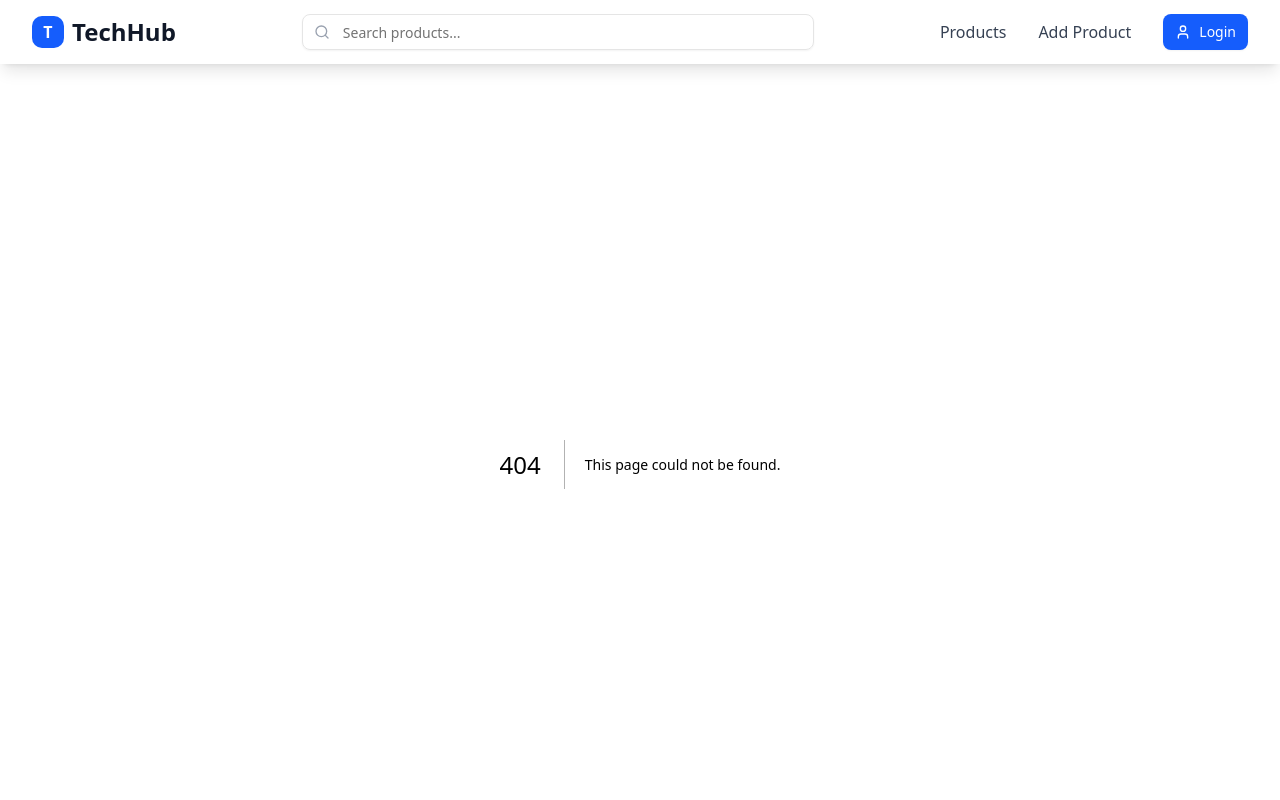
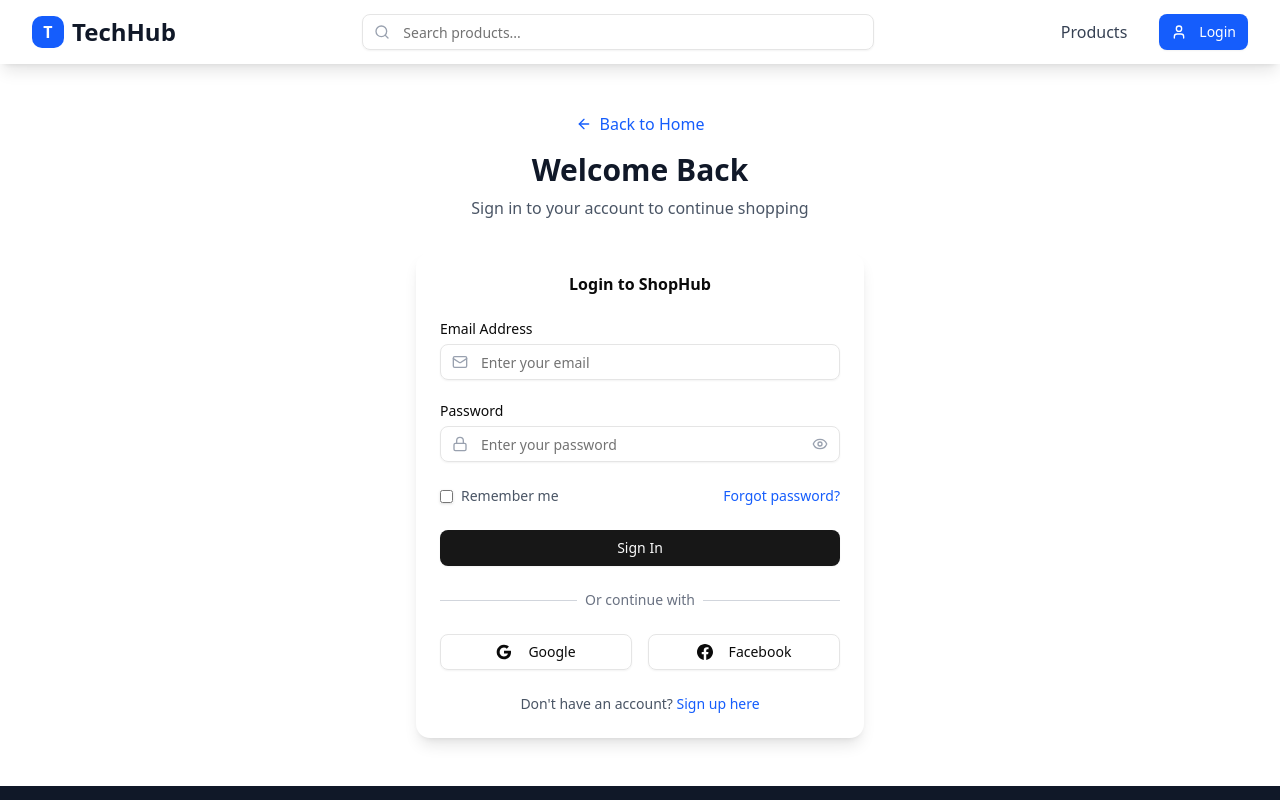
Before and after one commit to nmkhans/tech-hub, a Next.js app: page /login in a window 1280 px wide. Before the commit this address had no page. Shown: the top 800 px of the page. Built offline with nearby package versions, Linux system fonts and the light colour scheme; no server answers.

Commit message:
authentication and private route added

```diff
--- /dev/null
+++ b/app/api/auth/[...nextauth]/route.js
@@ -0,0 +1,2 @@
+import { handlers } from "@/auth";
+export const { GET, POST } = handlers;
--- a/app/layout.js
+++ b/app/layout.js
@@ -3,6 +3,7 @@
 import Header from "@/components/Header";
 import Footer from "@/components/Footer";
 import ToastProvider from "@/context/ToastProvider";
+import Providers from "@/context/SessionProvider";
 
 const geistSans = Geist({
   variable: "--font-geist-sans",
@@ -25,9 +26,11 @@
       <body
         className={`${geistSans.variable} ${geistMono.variable} antialiased`}
       >
-        <Header />
-        <ToastProvider>{children}</ToastProvider>
-        <Footer />
+        <Providers>
+          <Header />
+          <ToastProvider>{children}</ToastProvider>
+          <Footer />
+        </Providers>
       </body>
     </html>
   );
--- /dev/null
+++ b/app/login/page.js
@@ -0,0 +1,213 @@
+"use client";
+
+import { useState } from "react";
+import Link from "next/link";
+import { Button } from "@/components/ui/button";
+import { Input } from "@/components/ui/input";
+import { Label } from "@/components/ui/label";
+import {
+  Card,
+  CardContent,
+  CardHeader,
+  CardTitle,
+} from "@/components/ui/card";
+import { Eye, EyeOff, ArrowLeft, Mail, Lock } from "lucide-react";
+import { signIn } from "next-auth/react";
+import { toast } from "react-toastify";
+
+export default function Login() {
+  const [showPassword, setShowPassword] = useState(false);
+  const [formData, setFormData] = useState({
+    email: "",
+    password: "",
+  });
+
+  const handleSubmit = (e) => {
+    e.preventDefault();
+    toast.warning("Not implemented yet!");
+  };
+
+  const googleLogin = () => {
+    signIn("google", {
+      callbackUrl: "/",
+    });
+  };
+
+  return (
+    <section>
+      <div className="flex items-center justify-center py-12 px-4 sm:px-6 lg:px-8">
+        <div className="w-full max-w-md">
+          <div className="text-center mb-8">
+            <Link
+              href="/"
+              className="inline-flex items-center text-blue-600 hover:text-blue-700 mb-4"
+            >
+              <ArrowLeft className="w-4 h-4 mr-2" />
+              Back to Home
+            </Link>
+            <h1 className="text-3xl font-bold text-gray-900">
+              Welcome Back
+            </h1>
+            <p className="text-gray-600 mt-2">
+              Sign in to your account to continue shopping
+            </p>
+          </div>
+
+          <Card className="shadow-lg border-0">
+            <CardHeader>
+              <CardTitle className="text-center">
+                Login to ShopHub
+              </CardTitle>
+            </CardHeader>
+            <CardContent>
+              <form onSubmit={handleSubmit} className="space-y-6">
+                <div className="space-y-2">
+                  <Label htmlFor="email">Email Address</Label>
+                  <div className="relative">
+                    <Input
+                      id="email"
+                      type="email"
+                      placeholder="Enter your email"
+                      value={formData.email}
+                      onChange={(e) =>
+                        setFormData({
+                          ...formData,
+                          email: e.target.value,
+                        })
+                      }
+                      className="pl-10"
+                      required
+                    />
+                    <Mail className="absolute left-3 top-1/2 transform -translate-y-1/2 text-gray-400 w-4 h-4" />
+                  </div>
+                </div>
+
+                <div className="space-y-2">
+                  <Label htmlFor="password">Password</Label>
+                  <div className="relative">
+                    <Input
+                      id="password"
+                      type={showPassword ? "text" : "password"}
+                      placeholder="Enter your password"
+                      value={formData.password}
+                      onChange={(e) =>
+                        setFormData({
+                          ...formData,
+                          password: e.target.value,
+                        })
+                      }
+                      className="pl-10 pr-10"
+                      required
+                    />
+                    <Lock className="absolute left-3 top-1/2 transform -translate-y-1/2 text-gray-400 w-4 h-4" />
+                    <button
+                      type="button"
+                      onClick={() => setShowPassword(!showPassword)}
+                      className="absolute right-3 top-1/2 transform -translate-y-1/2 text-gray-400 hover:text-gray-600"
+                    >
+                      {showPassword ? (
+                        <EyeOff className="w-4 h-4" />
+                      ) : (
+                        <Eye className="w-4 h-4" />
+                      )}
+                    </button>
+                  </div>
+                </div>
+
+                <div className="flex items-center justify-between">
+                  <label className="flex items-center">
+                    <input
+                      type="checkbox"
+                      className="rounded border-gray-300 text-blue-600 shadow-sm focus:ring-blue-500"
+                    />
+                    <span className="ml-2 text-sm text-gray-600">
+                      Remember me
+                    </span>
+                  </label>
+                  <Link
+                    href="#"
+                    className="text-sm text-blue-600 hover:text-blue-700"
+                  >
+                    Forgot password?
+                  </Link>
+                </div>
+
+                <Button type="submit" className="w-full py-3">
+                  Sign In
+                </Button>
+
+                <div className="relative">
+                  <div className="absolute inset-0 flex items-center">
+                    <span className="w-full border-t border-gray-300" />
+                  </div>
+                  <div className="relative flex justify-center text-sm">
+                    <span className="px-2 bg-white text-gray-500">
+                      Or continue with
+                    </span>
+                  </div>
+                </div>
+
+                <div className="grid grid-cols-2 gap-4">
+                  <Button
+                    variant="outline"
+                    type="button"
+                    className="w-full"
+                    onClick={googleLogin}
+                  >
+                    <svg className="w-5 h-5 mr-2" viewBox="0 0 24 24">
+                      <path
+                        fill="currentColor"
+                        d="M22.56 12.25c0-.78-.07-1.53-.2-2.25H12v4.26h5.92c-.26 1.37-1.04 2.53-2.21 3.31v2.77h3.57c2.08-1.92 3.28-4.74 3.28-8.09z"
+                      />
+                      <path
+                        fill="currentColor"
+                        d="M12 23c2.97 0 5.46-.98 7.28-2.66l-3.57-2.77c-.98.66-2.23 1.06-3.71 1.06-2.86 0-5.29-1.93-6.16-4.53H2.18v2.84C3.99 20.53 7.7 23 12 23z"
+                      />
+                      <path
+                        fill="currentColor"
+                        d="M5.84 14.09c-.22-.66-.35-1.36-.35-2.09s.13-1.43.35-2.09V7.07H2.18C1.43 8.55 1 10.22 1 12s.43 3.45 1.18 4.93l2.85-2.22.81-.62z"
+                      />
+                      <path
+                        fill="currentColor"
+                        d="M12 5.38c1.62 0 3.06.56 4.21 1.64l3.15-3.15C17.45 2.09 14.97 1 12 1 7.7 1 3.99 3.47 2.18 7.07l3.66 2.84c.87-2.6 3.3-4.53 6.16-4.53z"
+                      />
+                    </svg>
+                    Google
+                  </Button>
+                  <Button
+                    variant="outline"
+                    type="button"
+                    className="w-full"
+                  >
+                    <svg
+                      className="w-5 h-5 mr-2"
+                      fill="currentColor"
+                      viewBox="0 0 20 20"
+                    >
+                      <path
+                        fillRule="evenodd"
+                        d="M20 10c0-5.523-4.477-10-10-10S0 4.477 0 10c0 4.991 3.657 9.128 8.438 9.878v-6.987h-2.54V10h2.54V7.797c0-2.506 1.492-3.89 3.777-3.89 1.094 0 2.238.195 2.238.195v2.46h-1.26c-1.243 0-1.63.771-1.63 1.562V10h2.773l-.443 2.89h-2.33v6.988C16.343 19.128 20 14.991 20 10z"
+                        clipRule="evenodd"
+                      />
+                    </svg>
+                    Facebook
+                  </Button>
+                </div>
+
+                <p className="text-center text-sm text-gray-600">
+                  Don't have an account?{" "}
+                  <Link
+                    href="#"
+                    className="text-blue-600 hover:text-blue-700 font-medium"
+                  >
+                    Sign up here
+                  </Link>
+                </p>
+              </form>
+            </CardContent>
+          </Card>
+        </div>
+      </div>
+    </section>
+  );
+}
--- /dev/null
+++ b/auth.js
@@ -0,0 +1,21 @@
+import NextAuth from "next-auth";
+import Google from "next-auth/providers/google";
+
+// Minimal config: provider inferred from AUTH_GOOGLE_ID/SECRET
+export const { handlers, auth, signIn, signOut } = NextAuth({
+  providers: [Google],
+  callbacks: {
+    authorized({ auth, request: { nextUrl } }) {
+      const isLoggedIn = !!auth?.user;
+
+      // protect specific routes
+      const protectedPaths = ["/dashboard", "/add-product"];
+      const isProtected = protectedPaths.some((path) =>
+        nextUrl.pathname.startsWith(path)
+      );
+
+      if (isProtected && !isLoggedIn) return false;
+      return true;
+    },
+  },
+});
--- a/components/Header.jsx
+++ b/components/Header.jsx
@@ -4,9 +4,15 @@
 import { User, Menu, X, Search } from "lucide-react";
 import { Button } from "@/components/ui/button";
 import { Input } from "@/components/ui/input";
+import { useSession, signOut } from "next-auth/react";
 
 export default function Header() {
   const [isMenuOpen, setIsMenuOpen] = useState(false);
+  const { data: session } = useSession();
+
+  const handleLogout = () => {
+    signOut({ callbackUrl: "/" });
+  };
 
   return (
     <header className="bg-white shadow-lg sticky top-0 z-50">
@@ -42,21 +48,32 @@
             >
               Products
             </Link>
+            {session && (
               <Link
                 href="/add-product"
                 className="text-gray-700 hover:text-blue-600 font-medium transition-colors"
               >
                 Add Product
               </Link>
+            )}
+            {!session ? (
+              <Button className="bg-blue-600 text-white" asChild>
                 <Link
                   href="/login"
-              className="flex items-center space-x-1 text-gray-700 hover:text-blue-600 transition-colors"
+                  className="flex items-center space-x-1 hover:text-blue-600 transition-colors "
                 >
-              <Button className={"bg-blue-600 text-white"}>
                   <User className="w-5 h-5" />
                   <span>Login</span>
+                </Link>
               </Button>
-            </Link>
+            ) : (
+              <Button
+                className="bg-blue-600 text-white"
+                onClick={handleLogout}
+              >
+                Logout
+              </Button>
+            )}
           </nav>
 
           {/* Mobile menu button */}
--- /dev/null
+++ b/context/SessionProvider.js
@@ -0,0 +1,7 @@
+"use client";
+
+import { SessionProvider } from "next-auth/react";
+
+export default function Providers({ children }) {
+  return <SessionProvider>{children}</SessionProvider>;
+}
--- /dev/null
+++ b/middleware.js
@@ -0,0 +1,5 @@
+export { auth as middleware } from "@/auth";
+
+export const config = {
+  matcher: ["/add-product"], // protected paths
+};
--- a/package.json
+++ b/package.json
@@ -18,6 +18,7 @@
     "lucide-react": "^0.540.0",
     "mongoose": "^8.17.2",
     "next": "15.5.0",
+    "next-auth": "5.0.0-beta.29",
     "react": "19.1.0",
     "react-dom": "19.1.0",
     "react-toastify": "^11.0.5",
```
Also changed, not shown: 1 other file (tests, documents, lock files or other folders). Lines whose indentation alone changed are shown as unchanged.
